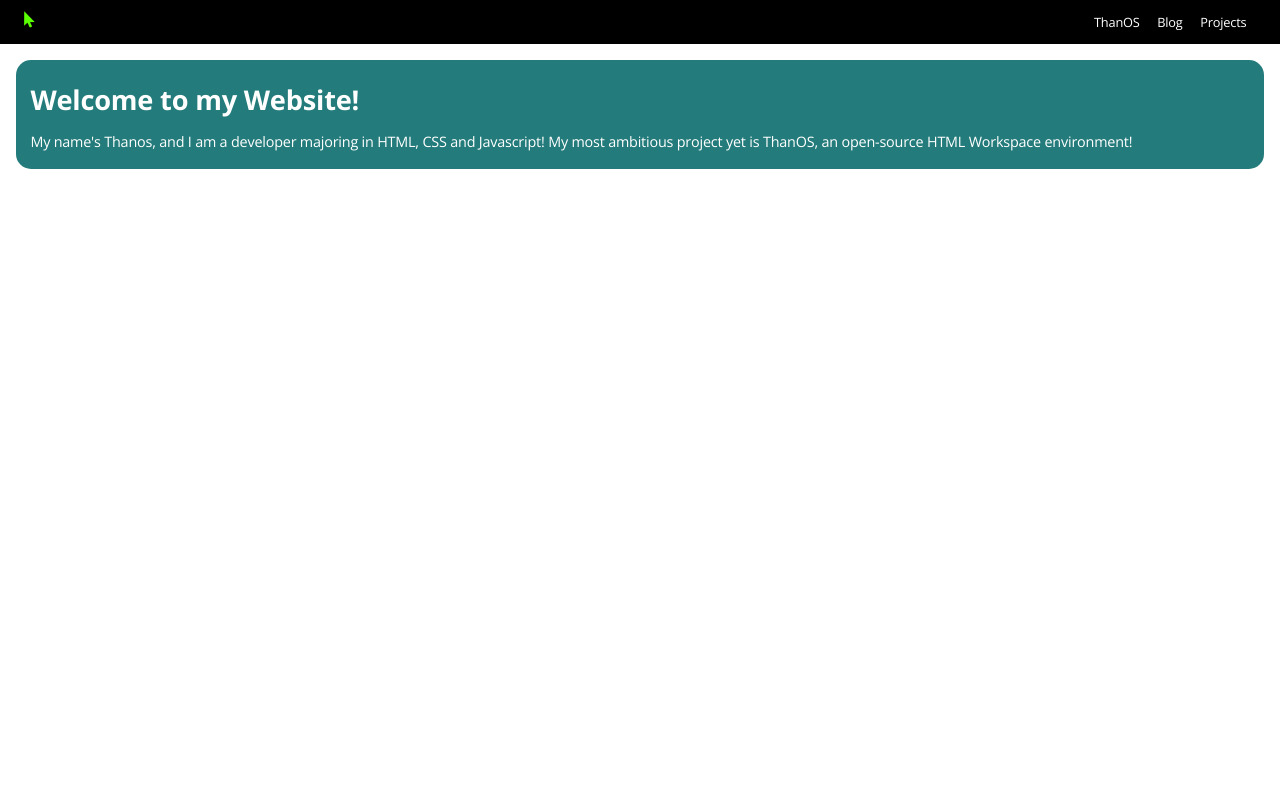
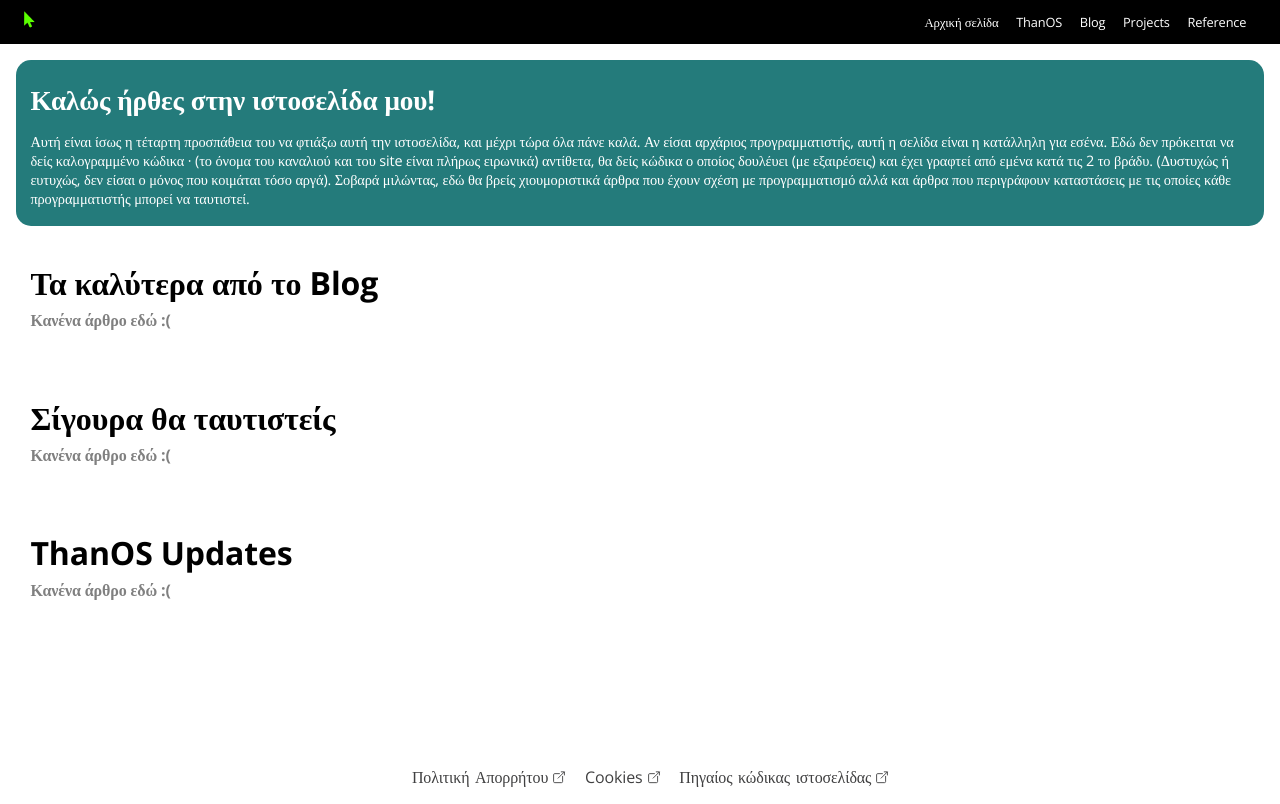
Before and after one commit to ThanosTsoukalas/thegoodcoderwebsite, a plain HTML site: page index.html in a window 1280 px wide. Drawn offline with nearby package versions, Linux system fonts and the light colour scheme.

Commit message:
added some content

```diff
--- a/Styles/Main/main.css
+++ b/Styles/Main/main.css
@@ -5,13 +5,14 @@
 :root {
 	--color-teal: #247B7B;
     --color-the-good-coder-green: #5AFD08;
+    --color-not-quite-black: #404041;
 
 }
 body,html{
     font-family: 'Open Sans';
     margin: 0;
     padding: 0;
-    letter-spacing: -0.2px;
+    letter-spacing: -0.13px;
 }
 
 ul{
@@ -71,3 +72,45 @@ a:hover{
 .welcome-to-my-website a{
     color: white;
 }
+
+.section{
+    margin: 1rem;
+    padding: 0.9rem;
+
+}
+
+.section h1{
+    line-height: 0.6rem;
+}
+
+.no-yet{
+    color: gray;
+    font-weight: bold;
+}
+
+footer{
+    word-spacing: 0.1rem;
+    color: var(--color-not-quite-black);
+    position: absolute;
+    top: calc(100% - 3rem);
+    height: 3.1rem;
+    width: 100%;
+    display: flex;
+    align-items: center;
+    justify-content: center;
+    margin: 0;
+}
+
+.footer-menu #nav-link:hover{
+    text-decoration: underline;
+}
+
+.open-icon{
+    transform: translateY(2.5px);
+    margin-left: 0.2rem;
+    scale: 0.9;
+}
+
+::-webkit-scrollbar {
+    width: 0px;
+  }
--- a/index.html
+++ b/index.html
@@ -12,25 +12,58 @@
             <img src="Assets/Images/Logo/The Good coder logo.jpg" alt="Hompe Page" class="logo">
         </div>
         <ul class="navigation-menu" id="navMenu">
+            <li id="nav-link" onclick="transferTo('projects.html')">Αρχική σελίδα</li>
             <li id="nav-link" onclick="transferTo('thanos-page.html')">ThanOS</li>
             <li id="nav-link" onclick="transferTo('blog.html')">Blog</li>
             <li id="nav-link" onclick="transferTo('projects.html')">Projects</li>
+            <li id="nav-link" onclick="transferTo('projects.html')">Reference</li>
         </ul>
     </nav>
     <div class="welcome-to-my-website">
-        <h1>Welcome to my Website!
+        <h1>Καλώς ήρθες στην ιστοσελίδα μου!
         </h1>
         <p>
-            My name's Thanos, and I am a developer majoring in HTML, CSS and Javascript! My most ambitious project yet is <a href="thanos-page.html">ThanOS</a>, an open-source HTML Workspace environment!
+            Αυτή είναι ίσως η τέταρτη προσπάθεια του να φτιάξω αυτή την ιστοσελίδα, και μέχρι τώρα όλα πάνε καλά.
+             Αν είσαι αρχάριος προγραμματιστής, αυτή η σελίδα είναι η κατάλληλη για εσένα.
+            Εδώ δεν πρόκειται να δείς καλογραμμένο κώδικα ·
+            (το όνομα του καναλιού και του site είναι πλήρως ειρωνικά)
+            αντίθετα, θα δείς κώδικα ο οποίος δουλέυει (με εξαιρέσεις) και έχει γραφτεί από
+            εμένα κατά τις 2 το βράδυ.
+            (Δυστυχώς ή ευτυχώς, δεν είσαι ο μόνος που κοιμάται τόσο αργά).
+            Σοβαρά μιλώντας, εδώ θα βρείς χιουμοριστικά άρθρα που έχουν σχέση με προγραμματισμό
+            αλλά και άρθρα που περιγράφουν καταστάσεις με τις οποίες κάθε προγραμματιστής μπορεί
+             να ταυτιστεί.
         </p>
     </div>
-    <div class="blog-posts">
-        <div class="blog-post-container">
-            <div class="img-container">
-                <img src="" alt="">
-            </div>
+    <div class="section">
+        <h1>Τα καλύτερα από το Blog</h1>
+        <p class="no-yet">
+            Κανένα άρθρο εδώ :(
+        </p>
+    </div>
+    <div class="section">
+        <h1>Σίγουρα θα ταυτιστείς</h1>
+        <p class="no-yet">
+            Κανένα άρθρο εδώ :(
+        </p>
+    </div>
+    <div class="section">
+        <h1>ThanOS Updates</h1>
+        <p class="no-yet">
+            Κανένα άρθρο εδώ :(
+        </p>
+    </div>
+    <footer>
+        <div class="footer-ul-container">
+            <ul class="footer-menu">
+                <li id="nav-link" onclick="transferTo('thanos-page.html')">Πολιτική Απορρήτου<ion-icon name="open-outline" class="open-icon"></ion-icon></li>
+                <li id="nav-link" onclick="transferTo('thanos-page.html')">Cookies<ion-icon name="open-outline" class="open-icon"></ion-icon></li>
+                <li id="nav-link" onclick="transferTo('thanos-page.html')">Πηγαίος κώδικας ιστοσελίδας<ion-icon name="open-outline" class="open-icon"></ion-icon></li>
+            </ul>
         </div>
-    </div>
+    </footer>
 </body>
 <script src="Javascript/redirect.js"></script>
+<script type="module" src="https://unpkg.com/ionicons@7.1.0/dist/ionicons/ionicons.esm.js"></script>
+<script nomodule src="https://unpkg.com/ionicons@7.1.0/dist/ionicons/ionicons.js"></script>
 </html>
```
Also changed, not shown: projects.html (+40 -0 lines).
